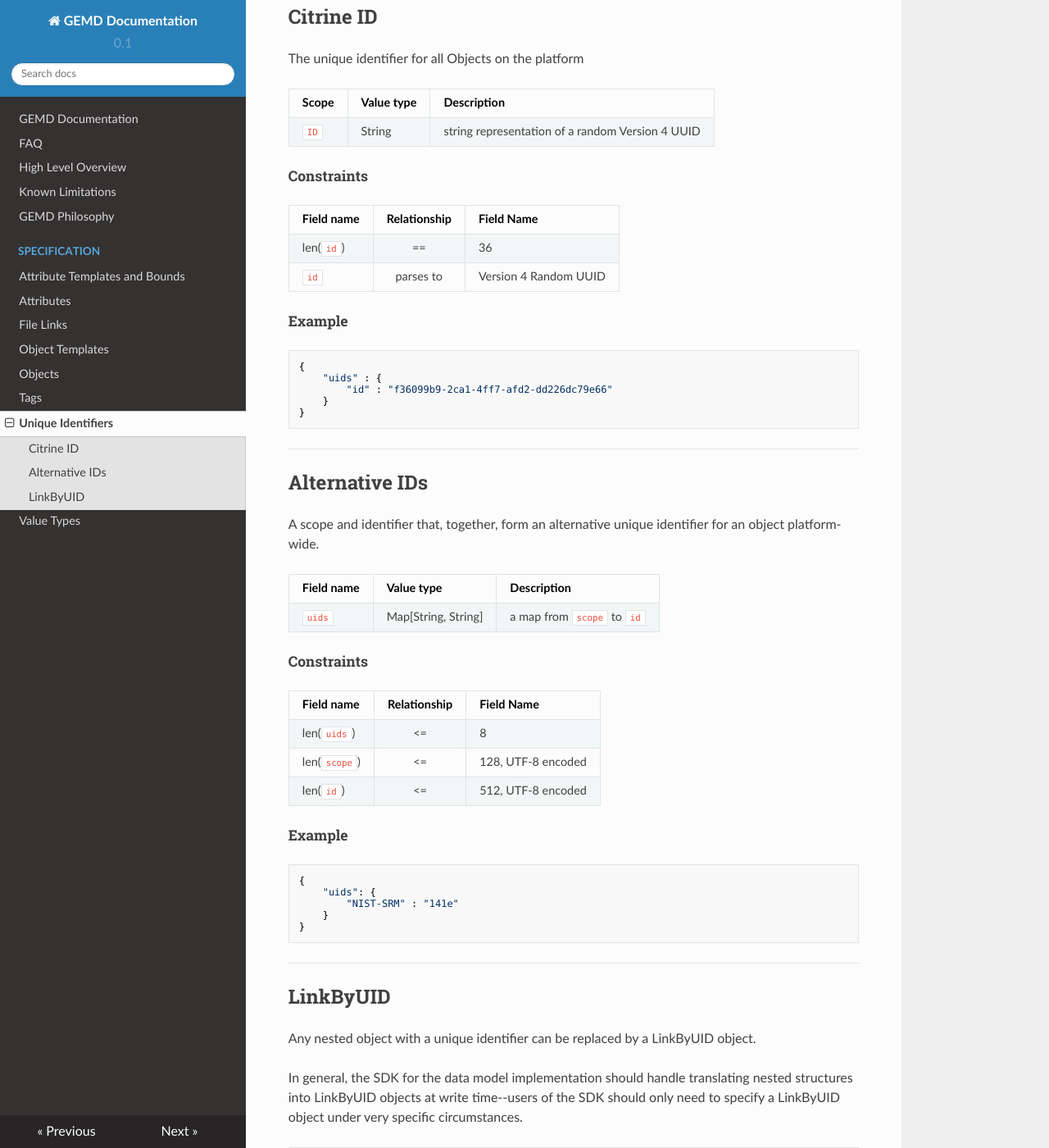
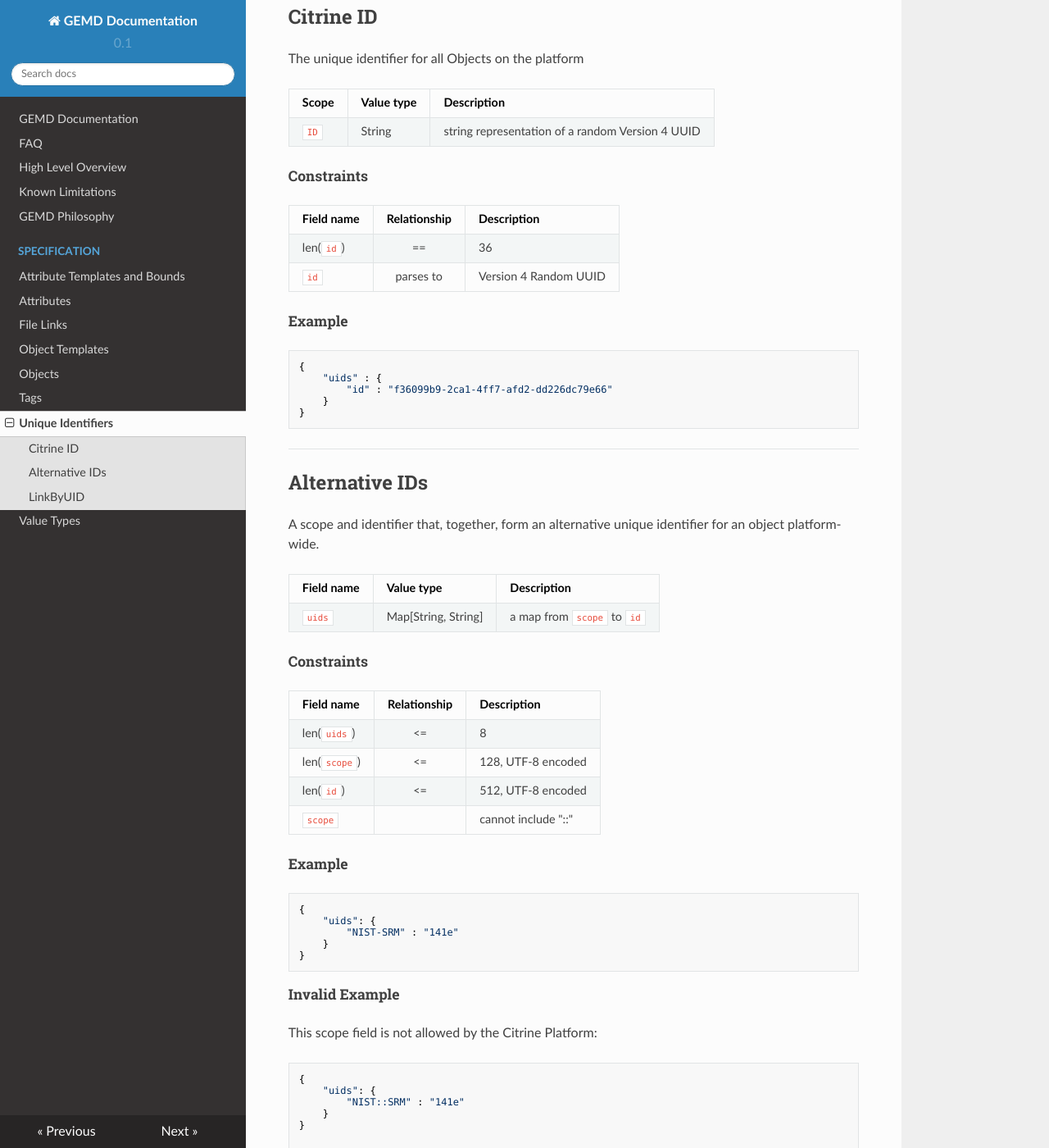
Before and after one commit to CitrineInformatics/gemd-docs, an MkDocs documentation site: the page built from docs/specification/unique-identifiers.md, in a window 1280 px wide and 1400 px high, scrolled down 451 px. Shown: the whole window at 82% size. Built offline with MkDocs 1.6.1, drawn with Linux system fonts in a browser that asks for light colours; nearby versions of some CDN libraries.

Commit message:
Depends on https://github.com/CitrineInformatics/platform-backend/pull/3003
The scope field in a custom scope:id pair can't contain
the delimiter string "::"

This is not a behavioral change, just a clarification in the docs.
Users can now include "::" in a custom ID field, which is a change
to the PR above, but the existing docs are framed around constraints.

````diff
--- a/docs/specification/unique-identifiers.md
+++ b/docs/specification/unique-identifiers.md
@@ -22,7 +22,7 @@
 
 ##### Constraints
 
-Field name | Relationship | Field Name
+Field name | Relationship | Description
 -----------|:------------:|------------
 len(`id`)  | ==           | 36
 `id`       | parses to    | Version 4 Random UUID
@@ -48,11 +48,13 @@
 
 ##### Constraints
 
-Field name  | Relationship | Field Name
+Field name  | Relationship | Description
 ------------|:------------:|------------
-len(`uids`) | <=           | 8
-len(`scope`)| <=           | 128, UTF-8 encoded
-len(`id`)   | <=           | 512, UTF-8 encoded
+len(`uids`) |      <=      | 8
+len(`scope`)|      <=      | 128, UTF-8 encoded
+len(`id`)   |      <=      | 512, UTF-8 encoded
+`scope`     |              | cannot include "::"
+
 
 ##### Example
 
@@ -62,6 +64,18 @@
         "NIST-SRM" : "141e"
     }
 }
+```
+
+##### Invalid Example
+This scope field is not allowed by the Citrine Platform:
+
+```javascript
+{
+    "uids": {
+        "NIST::SRM" : "141e"
+    }
+}
+
 ```
 
 ---
````
